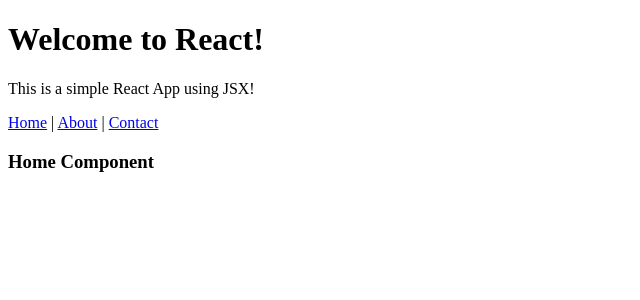
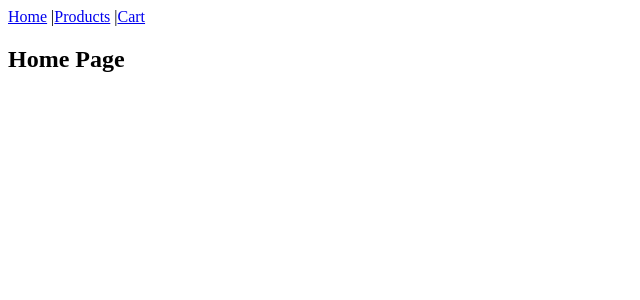
Before and after one commit to trainerfortl2024/june2025, a React (Create React App) app in the folder react.js/hello-react/: page / in a window 1280 px wide. Shown: the top 300 px of the page, without its empty margins (0-640 px from the left). Built offline with nearby package versions, Linux system fonts and the light colour scheme.

Commit message:
router lab done

```diff
--- a/react.js/hello-react/src/App.js
+++ b/react.js/hello-react/src/App.js
@@ -1,112 +1,184 @@
 
-import { useState } from 'react';
-import Greeting from './Greeting';
-import Employee from './passing-data/Employee';
-import Counter from './states/Counter';
-import Display from './states/Display';
-import Student from './passing-data/Student';
-import DataFetchingComponent from './effects/DataFetchingComponent';
-import LoginForm3 from './elements/LoginForm3';
-import LoginForm4 from './elements/LoginForm4';
-import A from './globalstate/A';
-import OrgContext from './globalstate/OrgConext';
-import Home from './routing/Home';
-import About from './routing/About';
-import Contact from './routing/Contact';
+// import { useState } from 'react';
+// import Greeting from './Greeting';
+// import Employee from './passing-data/Employee';
+// import Counter from './states/Counter';
+// import Display from './states/Display';
+// import Student from './passing-data/Student';
+// import DataFetchingComponent from './effects/DataFetchingComponent';
+// import LoginForm3 from './elements/LoginForm3';
+// import LoginForm4 from './elements/LoginForm4';
+// import A from './globalstate/A';
+// import OrgContext from './globalstate/OrgConext';
+// import Home from './routing/Home';
+// import About from './routing/About';
+// import Contact from './routing/Contact';
 
-// import { Router, Link } from '@reach/router';
-import {BrowserRouter,Link,Routes,Route} from 'react-router-dom'
+// // import { Router, Link } from '@reach/router';
+// import {BrowserRouter,Link,Routes,Route} from 'react-router-dom'
 
 
-function App() {
-  const name = "suresh";
-  const names = ["ramesh", "ganesh"];
-  const employees = [{ id: 101, name: 'ram', salary: 1000 },
-  { id: 102, name: 'krishna', salary: 2000 }]
-  const tc = 100;
+// function App() {
+//   const name = "suresh";
+//   const names = ["ramesh", "ganesh"];
+//   const employees = [{ id: 101, name: 'ram', salary: 1000 },
+//   { id: 102, name: 'krishna', salary: 2000 }]
+//   const tc = 100;
 
-  const [empCount, setEmpCount] = useState(10);
-  const [studCount, setStudCount] = useState(20);
+//   const [empCount, setEmpCount] = useState(10);
+//   const [studCount, setStudCount] = useState(20);
 
-  const empHandler = (a) => {
-    setEmpCount(a)
-  }
-  const studHandler = (b) => {
-    setStudCount(b)
-  }
+//   const empHandler = (a) => {
+//     setEmpCount(a)
+//   }
+//   const studHandler = (b) => {
+//     setStudCount(b)
+//   }
 
 
-  //global state
-  const [org, setOrg] = useState('ABC-Chennai')
+//   //global state
+//   const [org, setOrg] = useState('ABC-Chennai')
+
+//   return (
+//     <div>
+//       <h1>Welcome to React!</h1>
+//       <p>This is a simple React App using JSX!</p>
+
+
+//       {/* Total Employees = {empCount} | Total Students = {studCount} */}
+//       {/* <hr /> */}
+//       {/* <Greeting
+//       name={name}
+//       role="trainer"
+//       names={names}
+//       employees={employees}  /> */}
+
+//       {/* <Counter c={tc} /> */}
+//       {/* <Display /> */}
+
+//       {/* passing data between components */}
+//       {/* <Employee empCount={empCount} empHandler={empHandler} />
+//       <Student studCount={studCount} studHandler={studHandler} /> */}
+
+//       {/* Fetching Example */}
+//       {/* <DataFetchingComponent /> */}
+
+//       {/* <LoginForm4 /> */}
+
+//       {/* global state - Context API */}
+//       {/* <OrgContext.Provider value={{ org, names }}>
+//         <A />
+//         </OrgContext.Provider> */}
+
+
+//       {/* Routing - Navigation -using Reach Router (npm i @reach/router --force) */}
+
+//       {/* <hr />
+//       <Link to="/">Home</Link>   |    <Link to="/about">About</Link>     |  <Link to="/contact">Contact</Link> |
+//       <Link to="/greeting">Greeting</Link>
+//       <hr />
+//       <Router>
+//         <Home path="/" />
+//         <About path="/about" />
+//         <Contact path="/contact" />
+
+//       </Router> */}
+
+
+
+//       {/* Routing - Navigation -using React Router (npm i react-router-dom@6) */}
+
+
+//       <BrowserRouter>
+
+//       <Link to="/">Home</Link>   |  <Link to="/about">About</Link>   |  <Link to="/contact">Contact</Link>
+
+//         <Routes>
+//           <Route path="/" element={<Home />} />
+//           <Route path="/about" element={<About />} />
+//           <Route path="/contact" element={<Contact />} />
+//         </Routes>
+
+//       </BrowserRouter>
+
+
+//     </div>
+//   );
+// }
+
+// export default App;
+
+// // component based architecture
+// // MVC Model View Controller
+
+
+
+
+import React, { useState } from 'react'
+import { Router, Link, navigate } from '@reach/router';
+
+const productList = [
+  { id: 1, name: 'Laptop', price: 1000 },
+  { id: 2, name: 'Mobile', price: 800 },
+  { id: 3, name: 'Headphone', price: 600 },
+]
+
+const Home = () => <h2>Home Page</h2>
+
+const Products = ({ addToCart }) => {
 
   return (
     <div>
-      <h1>Welcome to React!</h1>
-      <p>This is a simple React App using JSX!</p>
-
-
-      {/* Total Employees = {empCount} | Total Students = {studCount} */}
-      {/* <hr /> */}
-      {/* <Greeting
-      name={name}
-      role="trainer"
-      names={names}
-      employees={employees}  /> */}
-
-      {/* <Counter c={tc} /> */}
-      {/* <Display /> */}
-
-      {/* passing data between components */}
-      {/* <Employee empCount={empCount} empHandler={empHandler} />
-      <Student studCount={studCount} studHandler={studHandler} /> */}
-
-      {/* Fetching Example */}
-      {/* <DataFetchingComponent /> */}
-
-      {/* <LoginForm4 /> */}
-
-      {/* global state - Context API */}
-      {/* <OrgContext.Provider value={{ org, names }}>
-        <A />
-        </OrgContext.Provider> */}
-
-
-      {/* Routing - Navigation -using Reach Router (npm i @reach/router --force) */}
-
-      {/* <hr />
-      <Link to="/">Home</Link>   |    <Link to="/about">About</Link>     |  <Link to="/contact">Contact</Link> |
-      <Link to="/greeting">Greeting</Link>
-      <hr />
-      <Router>
-        <Home path="/" />
-        <About path="/about" />
-        <Contact path="/contact" />
-
-      </Router> */}
-
-
-
-      {/* Routing - Navigation -using React Router (npm i react-router-dom@6) */}
-
-
-      <BrowserRouter>
-
-      <Link to="/">Home</Link>   |  <Link to="/about">About</Link>   |  <Link to="/contact">Contact</Link>
-
-        <Routes>
-          <Route path="/" element={<Home />} />
-          <Route path="/about" element={<About />} />
-          <Route path="/contact" element={<Contact />} />
-        </Routes>
-
-      </BrowserRouter>
+      <h3>Products</h3>
+      {
+        productList.map(product => (
+          <p>{product.name} - {product.price} - &nbsp;&nbsp;
+            <button onClick={() => addToCart(product)}>goto cart</button></p>
+        ))
+      }
 
 
     </div>
-  );
+  )
+}
+const Cart = ({ cartItems }) => {
+  return (
+    <div>
+      <h3>Your Cart</h3>
+      {
+        cartItems.length == 0 ?
+          (<p> Your cart is empty</p>) :
+          (cartItems.map(cart => (
+            <p>{cart.name} - {cart.price}</p>
+          )))}
+
+    </div>
+  )
 }
 
-export default App;
+export default function App() {
+  const [cart, setCart] = useState([]);
 
-// component based architecture
-// MVC Model View Controller
+  const addToCart = (product) => {
+    setCart([...cart, product])
+
+    alert(`Item ${product.name} added!  `)
+    navigate('/cart')
+  }
+
+  return (
+    <div>
+
+      <Link to="/">Home</Link>  |
+      <Link to="/products">Products</Link>  |
+      <Link to="/cart">Cart</Link>
+
+      <Router>
+        <Home path="/" />
+        <Home path="/home" />
+        <Products path='products' addToCart={addToCart} />
+        <Cart path="/cart" cartItems={cart} />
+      </Router>
+    </div>
+  )
+}
```
Also changed, not shown: 1 other file (tests, documents, lock files or other folders).
